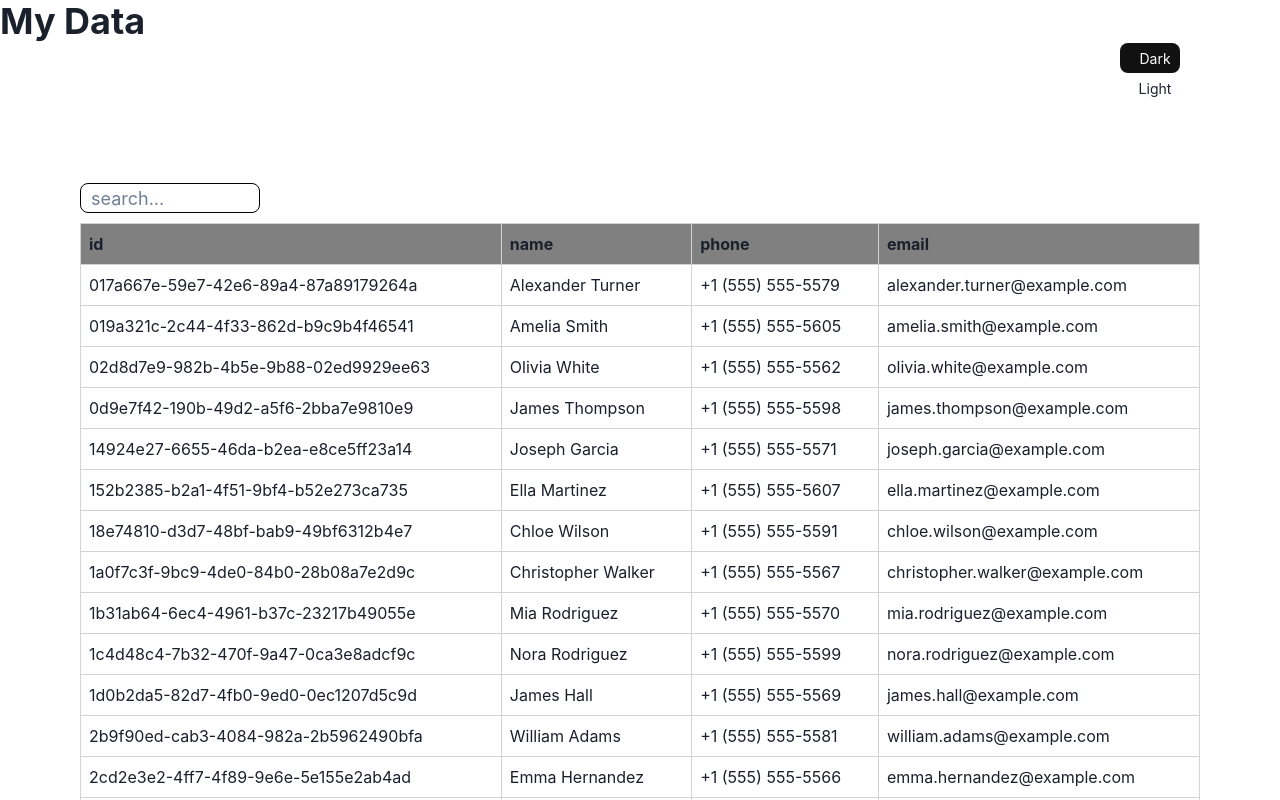
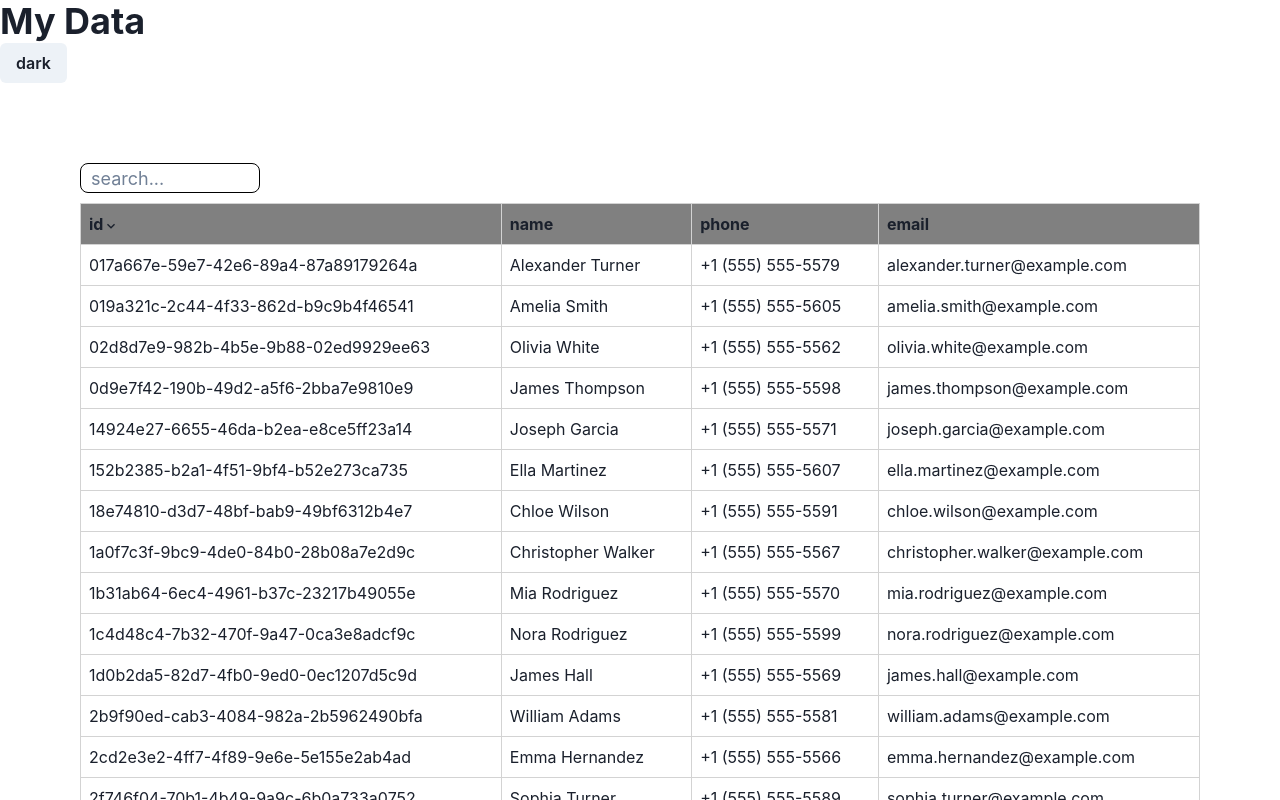
Before and after one commit to yacine-amrouche/interview-project, a React (Create React App) app in the folder interview-project/: page / in a window 1280 px wide. Both pictures are taken after a click on the element "id". Shown: the top 800 px of the page. Built offline with nearby package versions, Linux system fonts and the light colour scheme.

Commit message:
fixing toggle button

```diff
--- a/interview-project/package.json
+++ b/interview-project/package.json
@@ -3,6 +3,7 @@
   "version": "0.1.0",
   "private": true,
   "dependencies": {
+    "@chakra-ui/icons": "^2.1.1",
     "@chakra-ui/react": "^2.8.2",
     "@emotion/react": "^11.11.4",
     "@emotion/styled": "^11.11.5",
--- a/interview-project/src/components/TabelData.js
+++ b/interview-project/src/components/TabelData.js
@@ -1,14 +1,15 @@
 import { useState } from "react";
 import "./TabelData.css";
 import { ChevronDownIcon, ChevronUpIcon } from "@chakra-ui/icons";
-
 import { users } from "./users";
+import { Button } from "@chakra-ui/react";
 
 function TabelData() {
   const [filterByName, setFilterByName] = useState(users);
   const [toggle, setToggle] = useState(false);
   const [sortingOrderAsc, setSortingOrderAsc] = useState(true);
   const [columName, setColumName] = useState("");
+
   //const [currentPage, setCurrentPage] = useState(1);
   //const perPages = 10;
 
@@ -60,26 +61,20 @@ function TabelData() {
     setColumName(clmName);
   }
   console.log(columName);
-  const getAsc = (isAsc) => {
-    isAsc ? <span>up</span> : <span>down</span>;
+  const getAsc = () => {
+    return sortingOrderAsc ? <ChevronUpIcon /> : <ChevronDownIcon />;
   };
   function tooggleMode() {
-    setToggle(true);
-  }
-  function toggleBack() {
-    setToggle(false);
+    setToggle(!toggle);
   }
 
   return (
     <>
-      <div className="buttons">
-        <button onClick={tooggleMode} className="toggle_mode dark">
-          Dark
-        </button>
-        <button onClick={toggleBack} className="toggle_mode">
-          Light
-        </button>
-      </div>
+      {toggle ? (
+        <Button onClick={tooggleMode}>light</Button>
+      ) : (
+        <Button onClick={tooggleMode}>dark</Button>
+      )}
 
       <div className={toggle ? "table_dark" : "table_container"}>
         <input
@@ -94,7 +89,7 @@ function TabelData() {
               {columns.map((clm) => (
                 <th onClick={() => handelSort(clm)}>
                   {clm}
-                  {clm === columName ? getAsc(sortingOrderAsc) : ""}
+                  {clm === columName ? getAsc() : ""}
                 </th>
               ))}
             </tr>
```
Also changed, not shown: 1 other file (tests, documents, lock files or other folders).
